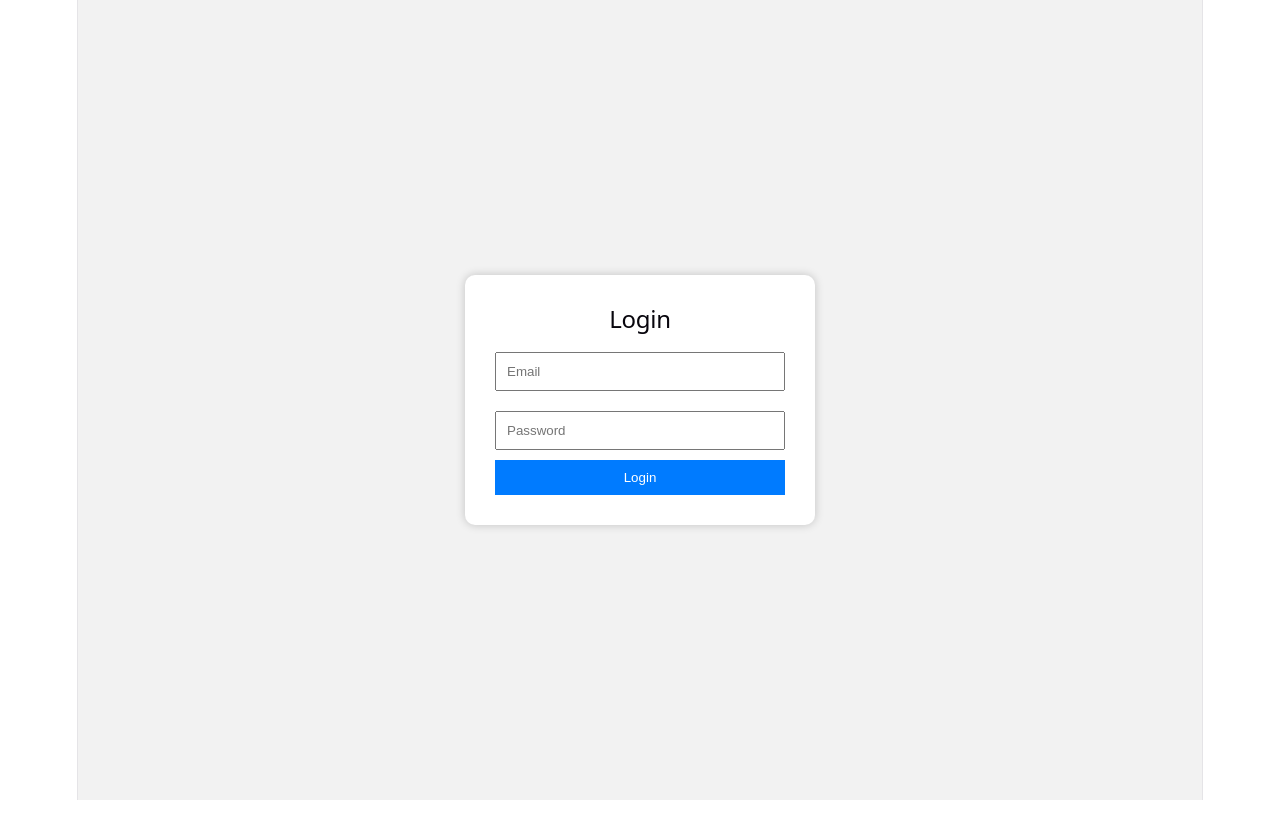
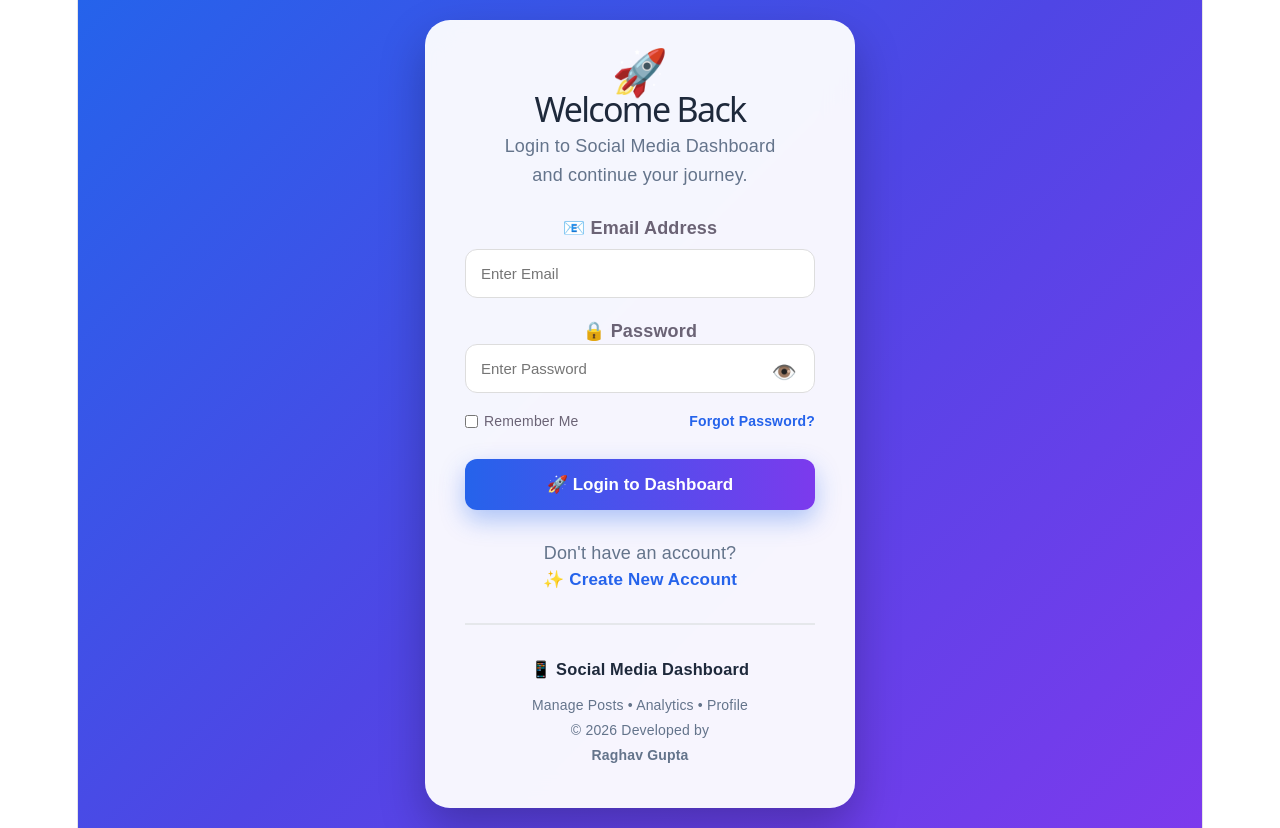
Before and after one commit to Raghav335/social-media-dashboard-, a React (Vite) app in the folder client/: page / in a window 1280 px wide. Before the commit the page ends 800 px from the top, so only its background shows below. Built offline with nearby package versions, Linux system fonts and the light colour scheme.

Commit message:
Premium Login & Register UI

```diff
--- a/client/src/pages/Login.jsx
+++ b/client/src/pages/Login.jsx
@@ -1,10 +1,15 @@
 import { useState } from "react";
 import axios from "axios";
-import { useNavigate } from "react-router-dom";
+import { useNavigate, Link } from "react-router-dom";
+import { useTheme } from "../context/ThemeContext";
+
 const API_URL = import.meta.env.VITE_API_URL;
 
 function Login() {
   const navigate = useNavigate();
+  const { darkMode } = useTheme();
+
+  const [showPassword, setShowPassword] = useState(false);
 
   const [user, setUser] = useState({
     email: "",
@@ -27,10 +32,12 @@ function Login() {
         user
       );
 
-      alert(res.data.message);
-      localStorage.setItem("user", JSON.stringify(res.data.user));
+      localStorage.setItem(
+        "user",
+        JSON.stringify(res.data.user)
+      );
 
-      console.log(res.data.user);
+      alert("Login Successful");
 
       navigate("/dashboard");
     } catch (err) {
@@ -41,56 +48,239 @@ function Login() {
   return (
     <div
       style={{
+        minHeight: "100vh",
         display: "flex",
         justifyContent: "center",
         alignItems: "center",
-        height: "100vh",
-        background: "#f2f2f2",
+        background:
+          "linear-gradient(135deg,#2563eb,#4f46e5,#7c3aed)",
+        padding: "20px",
       }}
     >
       <form
         onSubmit={handleSubmit}
         style={{
-          background: "#fff",
-          padding: "30px",
-          borderRadius: "10px",
-          width: "350px",
-          boxShadow: "0 0 10px rgba(0,0,0,0.2)",
+          width: "430px",
+          background: "rgba(255,255,255,.95)",
+          backdropFilter: "blur(15px)",
+          padding: "40px",
+          borderRadius: "25px",
+          boxShadow: "0 20px 45px rgba(0,0,0,.25)",
         }}
       >
-        <h2 style={{ textAlign: "center" }}>Login</h2>
+        <div
+          style={{
+            textAlign: "center",
+            marginBottom: "25px",
+          }}
+        >
+          <div style={{ fontSize: "45px" }}>
+            🚀
+          </div>
+
+          <h1
+            style={{
+              margin: "10px 0",
+              fontSize: "34px",
+              color: "#1e293b",
+            }}
+          >
+            Welcome Back
+          </h1>
+
+          <p
+            style={{
+              color: "#64748b",
+              lineHeight: "1.6",
+            }}
+          >
+            Login to Social Media Dashboard
+            <br />
+            and continue your journey.
+          </p>
+        </div>
+
+        <label
+          style={{
+            fontWeight: "bold",
+          }}
+        >
+          📧 Email Address
+        </label>
 
         <input
           type="email"
           name="email"
-          placeholder="Email"
           value={user.email}
           onChange={handleChange}
-          style={{ width: "100%", padding: "10px", margin: "10px 0" }}
+          placeholder="Enter Email"
+          style={{
+            width: "100%",
+            padding: "15px",
+            borderRadius: "12px",
+            border: "1px solid #ddd",
+            marginTop: "8px",
+            marginBottom: "20px",
+            fontSize: "15px",
+          }}
         />
 
+        <label
+          style={{
+            fontWeight: "bold",
+          }}
+        >
+          🔒 Password
+        </label>
+
+        <div
+          style={{
+            position: "relative",
+          }}
+        >
           <input
-          type="password"
+            type={showPassword ? "text" : "password"}
             name="password"
-          placeholder="Password"
             value={user.password}
             onChange={handleChange}
-          style={{ width: "100%", padding: "10px", margin: "10px 0" }}
+            placeholder="Enter Password"
+            style={{
+              width: "100%",
+              padding: "15px",
+              borderRadius: "12px",
+              border: "1px solid #ddd",
+              fontSize: "15px",
+            }}
           />
+
+          <span
+            onClick={() =>
+              setShowPassword(!showPassword)
+            }
+            style={{
+              position: "absolute",
+              right: "18px",
+              top: "15px",
+              cursor: "pointer",
+              fontSize: "20px",
+            }}
+          >
+            {showPassword ? "🙈" : "👁️"}
+          </span></div>
+
+        <div
+          style={{
+            display: "flex",
+            justifyContent: "space-between",
+            alignItems: "center",
+            marginTop: "15px",
+            marginBottom: "25px",
+            fontSize: "14px",
+          }}
+        >
+          <label
+            style={{
+              display: "flex",
+              alignItems: "center",
+              gap: "6px",
+              cursor: "pointer",
+            }}
+          >
+            <input type="checkbox" />
+            Remember Me
+          </label>
+
+          <span
+            style={{
+              color: "#2563eb",
+              cursor: "pointer",
+              fontWeight: "bold",
+            }}
+          >
+            Forgot Password?
+          </span>
+        </div>
 
         <button
           type="submit"
           style={{
             width: "100%",
-            padding: "10px",
-            background: "#007bff",
+            padding: "15px",
+            background:
+              "linear-gradient(90deg,#2563eb,#7c3aed)",
             color: "#fff",
             border: "none",
+            borderRadius: "12px",
             cursor: "pointer",
+            fontSize: "17px",
+            fontWeight: "bold",
+            boxShadow: "0 10px 25px rgba(37,99,235,.35)",
           }}
         >
-          Login
+          🚀 Login to Dashboard
         </button>
+
+        <div
+          style={{
+            textAlign: "center",
+            marginTop: "30px",
+          }}
+        >
+          <p
+            style={{
+              color: "#64748b",
+            }}
+          >
+            Don't have an account?
+          </p>
+
+          <Link
+            to="/register"
+            style={{
+              textDecoration: "none",
+              color: "#2563eb",
+              fontWeight: "bold",
+              fontSize: "17px",
+            }}
+          >
+            ✨ Create New Account
+          </Link>
+        </div>
+
+        <hr
+          style={{
+            margin: "30px 0",
+            border: "1px solid #e5e7eb",
+          }}
+        />
+
+        <div
+          style={{
+            textAlign: "center",
+            color: "#64748b",
+            lineHeight: "1.8",
+            fontSize: "14px",
+          }}
+        >
+          <h3
+            style={{
+              marginBottom: "8px",
+              color: "#1e293b",
+            }}
+          >
+            📱 Social Media Dashboard
+          </h3>
+
+          <p>
+            Manage Posts • Analytics • Profile
+          </p>
+
+          <p>
+            © 2026 Developed by
+            <br />
+            <strong>Raghav Gupta</strong>
+          </p>
+        </div>
       </form>
     </div>
   );
--- a/client/src/pages/Register.jsx
+++ b/client/src/pages/Register.jsx
@@ -1,8 +1,16 @@
 import { useState } from "react";
 import axios from "axios";
+import { Link } from "react-router-dom";
+import { useTheme } from "../context/ThemeContext";
+
 const API_URL = import.meta.env.VITE_API_URL;
 
 function Register() {
+  const { darkMode } = useTheme();
+  const isMobile = window.innerWidth < 768;
+
+  const [showPassword, setShowPassword] = useState(false);
+
   const [user, setUser] = useState({
     name: "",
     email: "",
@@ -34,72 +42,214 @@ function Register() {
       });
 
     } catch (err) {
-    alert(err.response?.data?.message || "Something went wrong");
+      alert(
+        err.response?.data?.message ||
+        "Something went wrong"
+      );
     }
   };
 
   return (
     <div
       style={{
+        minHeight: "100vh",
         display: "flex",
         justifyContent: "center",
         alignItems: "center",
-        height: "100vh",
-        background: "#f2f2f2",
+        padding: "20px",
+        background:
+          "linear-gradient(135deg,#2563eb,#4f46e5,#7c3aed)",
       }}
     >
       <form
         onSubmit={handleSubmit}
         style={{
-          background: "#fff",
-          padding: "30px",
-          borderRadius: "10px",
-          width: "350px",
-          boxShadow: "0 0 10px rgba(0,0,0,0.2)",
+          width: isMobile ? "100%" : "430px",
+          background: darkMode ? "#1e293b" : "#ffffff",
+          padding: "35px",
+          borderRadius: "22px",
+          boxShadow: "0 20px 45px rgba(0,0,0,.25)",
         }}
       >
-        <h2 style={{ textAlign: "center" }}>Register</h2>
+        <div
+          style={{
+            textAlign: "center",
+            marginBottom: "25px",
+          }}
+        >
+          <div style={{ fontSize: "45px" }}>
+            ✨
+          </div>
+
+          <h1
+            style={{
+              margin: "10px 0",
+              fontSize: "34px",
+              color: darkMode ? "#fff" : "#1e293b",
+            }}
+          >
+            Create Account
+          </h1>
+
+          <p
+            style={{
+              color: darkMode ? "#cbd5e1" : "#64748b",
+              lineHeight: "1.6",
+            }}
+          >
+            Join Social Media Dashboard
+            <br />
+            Create your account to get started.
+          </p>
+        </div>
 
         <input
           type="text"
           name="name"
-          placeholder="Full Name"
+          placeholder="👤 Full Name"
           value={user.name}
           onChange={handleChange}
-          style={{ width: "100%", padding: "10px", margin: "10px 0" }}
+          style={{
+            width: "100%",
+            padding: "15px",
+            borderRadius: "12px",
+            border: "1px solid #ddd",
+            marginBottom: "18px",
+            background: darkMode ? "#334155" : "#fff",
+            color: darkMode ? "#fff" : "#000",
+            fontSize: "16px",
+          }}
         />
 
         <input
           type="email"
           name="email"
-          placeholder="Email"
+          placeholder="📧 Email Address"
           value={user.email}
           onChange={handleChange}
-          style={{ width: "100%", padding: "10px", margin: "10px 0" }}
+          style={{
+            width: "100%",
+            padding: "15px",
+            borderRadius: "12px",
+            border: "1px solid #ddd",
+            marginBottom: "18px",
+            background: darkMode ? "#334155" : "#fff",
+            color: darkMode ? "#fff" : "#000",
+            fontSize: "16px",
+          }}
         />
 
+        <div style={{ position: "relative" }}>
           <input
-          type="password"
+            type={showPassword ? "text" : "password"}
             name="password"
-          placeholder="Password"
+            placeholder="🔒 Password"
             value={user.password}
             onChange={handleChange}
-          style={{ width: "100%", padding: "10px", margin: "10px 0" }}
+            style={{
+              width: "100%",
+              padding: "15px",
+              borderRadius: "12px",
+              border: "1px solid #ddd",
+              background: darkMode ? "#334155" : "#fff",
+              color: darkMode ? "#fff" : "#000",
+              fontSize: "16px",
+            }}
           />
 
-        <button
+          <span
+            onClick={() => setShowPassword(!showPassword)}
+            style={{
+              position: "absolute",
+              right: "18px",
+              top: "15px",
+              cursor: "pointer",
+              fontSize: "20px",
+            }}
+          >
+            {showPassword ? "🙈" : "👁️"}
+          </span>
+        </div><button
           type="submit"
           style={{
             width: "100%",
-            padding: "10px",
-            background: "#007bff",
+            padding: "15px",
+            marginTop: "25px",
+            background: "linear-gradient(90deg,#2563eb,#7c3aed)",
             color: "#fff",
             border: "none",
+            borderRadius: "12px",
             cursor: "pointer",
+            fontSize: "17px",
+            fontWeight: "bold",
+            boxShadow: "0 10px 25px rgba(37,99,235,.35)",
           }}
         >
-          Register
+          ✨ Create Account
         </button>
+
+        <div
+          style={{
+            textAlign: "center",
+            marginTop: "25px",
+          }}
+        >
+          <p
+            style={{
+              color: darkMode ? "#cbd5e1" : "#64748b",
+            }}
+          >
+            Already have an account?
+          </p>
+
+          <Link
+            to="/"
+            style={{
+              textDecoration: "none",
+              color: "#2563eb",
+              fontWeight: "bold",
+              fontSize: "17px",
+            }}
+          >
+            🔑 Login Now
+          </Link>
+        </div>
+
+        <hr
+          style={{
+            margin: "30px 0",
+            border: "1px solid",
+            borderColor: darkMode ? "#334155" : "#e5e7eb",
+          }}
+        />
+
+        <div
+          style={{
+            textAlign: "center",
+            color: darkMode ? "#94a3b8" : "#64748b",
+            lineHeight: "1.8",
+            fontSize: "14px",
+          }}
+        >
+          <h3
+            style={{
+              marginBottom: "8px",
+              color: darkMode ? "#ffffff" : "#1e293b",
+            }}
+          >
+            📱 Social Media Dashboard
+          </h3>
+
+          <p>
+            Manage Posts • Analytics • Profile
+          </p>
+
+          <p>
+            © 2026 Developed by
+            <br />
+            <strong>Raghav Gupta</strong>
+          </p>
+        </div>
       </form>
     </div>
   );
```
Lines whose indentation alone changed are shown as unchanged.
